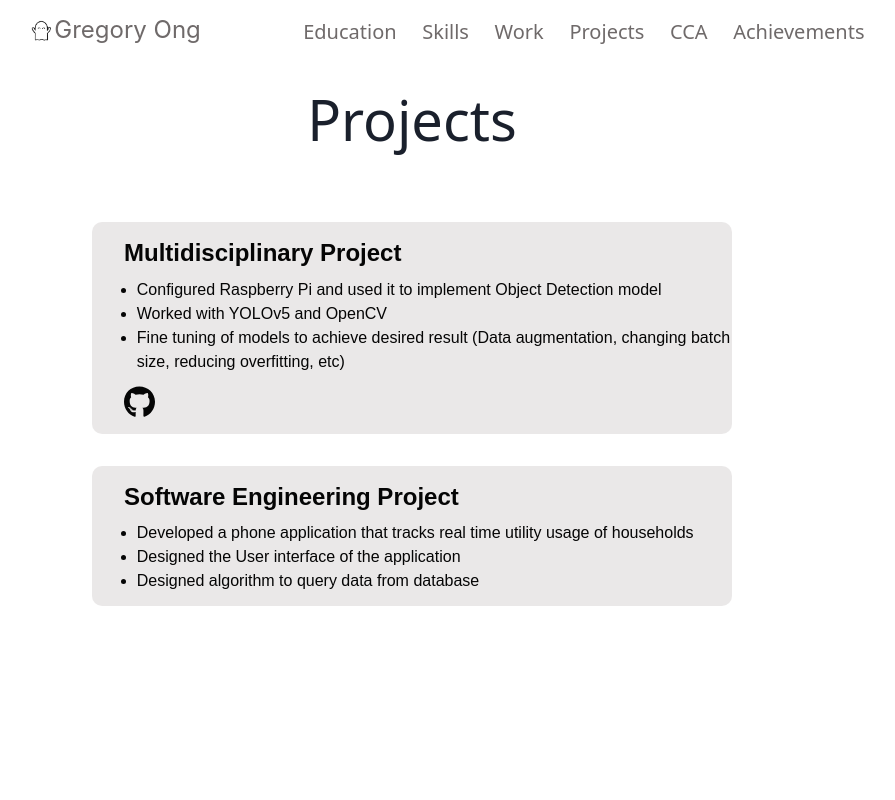
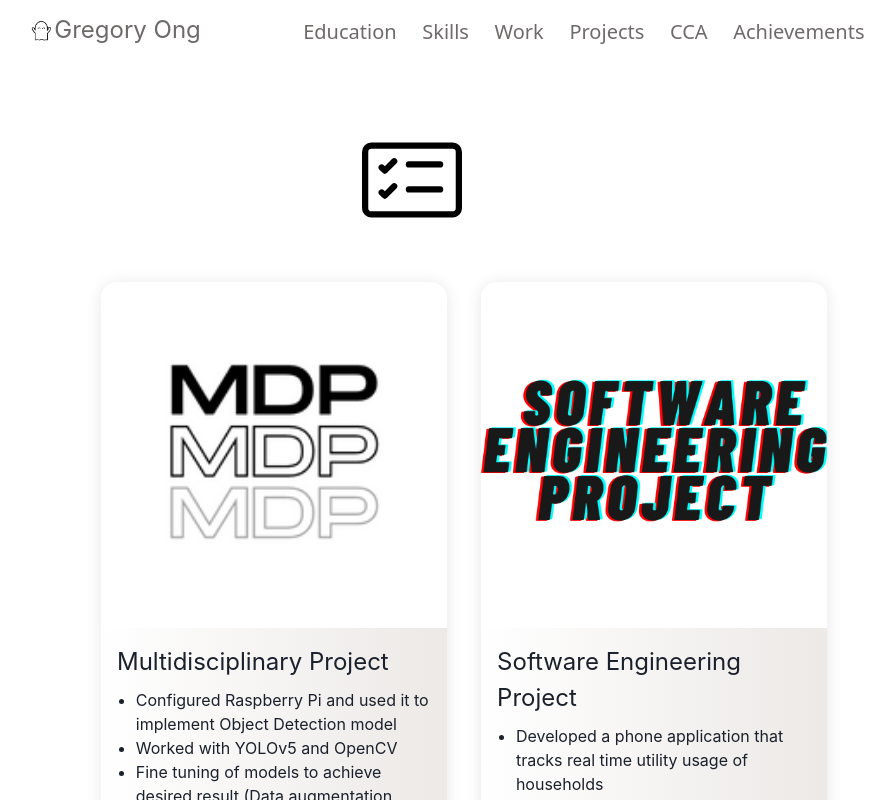
Before and after one commit to gregoryong16/gregoryong16.github.io, a React (Create React App) app: page /projects in a window 1280 px wide. Shown: the top 800 px of the page, without its empty margins (228-1123 px from the left). Built offline with nearby package versions, Linux system fonts and the light colour scheme; no server answers.

Commit message:
changed styling

```diff
--- a/src/components/Projects.js
+++ b/src/components/Projects.js
@@ -1,34 +1,66 @@
 import React from "react"
-import { Box } from "@chakra-ui/react"
 import { FontAwesomeIcon } from "@fortawesome/react-fontawesome";
 import {faGithub,} from "@fortawesome/free-brands-svg-icons";
+import {BsCardChecklist} from "react-icons/bs"
+import mdp from "../images/mdp.png"
+import swe from "../images/swe.png"
 
-export default function Projects() {
-    return <div className="projects_div">
-    <h1 className="projects_header">Projects</h1>
-    <Box className="projects_box">
-        <h1 className="projects_title">
-            Multidisciplinary Project
-        </h1>
-        <ul className="projects_pointers">
+const PROJECTS = [
+	{
+		title: 'Multidisciplinary Project',
+		desc: (
+			<ul>
                 <li>Configured Raspberry Pi and used it to implement Object Detection model </li>
                 <li>Worked with YOLOv5 and OpenCV</li>
                 <li>Fine tuning of models to achieve desired result (Data augmentation, changing batch size, reducing overfitting, etc)</li>
                 </ul>
-        <a href="https://github.com/gregoryong16/CZ3004-MDP-yolov5"
-               className="projects_git_icon">
-               <FontAwesomeIcon icon={faGithub} size="2x" />
-        </a>
-    </Box>
-    <Box className="projects_box2">
-        <h1 className="projects_title2">
-            Software Engineering Project
-        </h1>
-        <ul className="projects_pointers2">
+		),
+		image: mdp,
+        url: "https://github.com/gregoryong16/CZ3004-MDP-yolov5"
+	},
+    {
+        title: "Software Engineering Project",
+        desc: (
+            <ul>
                 <li>Developed a phone application that tracks real time utility usage of households </li>
                 <li>Designed the User interface of the application</li>
                 <li>Designed algorithm to query data from database</li>
             </ul>
-    </Box>
+        ),
+        image: swe,
+        url: "https://github.com/gregoryong16/SWE"
+    },
+];
+
+const Projects = () => {
+    return (
+    <div className="projects_div">
+        <div className='expFlex'>
+            <BsCardChecklist size={100} color='black' />
+            <div className="overall_container">
+            {PROJECTS.map((item, index) => (
+					    <div class="container">
+                            <div class="card" key={index}>
+                                <div class="card__header">
+                                    <img src={item.image} alt="card__image" class="card__image" width="500"/>
                                 </div>
+                                <div class="card_body">
+                                    <h4>{item.title}</h4>
+                                    <p>{item.desc}</p>
+                                </div>
+                                <div class="projects_git_icon">
+                                    <a href= {item.url}
+                                        className="projects_git_icon">
+                                        <FontAwesomeIcon icon={faGithub} size="2x" />
+                                    </a>
+                                </div>
+                            </div>
+                        </div>
+                    ))}
+            </div>
+        </div>
+    </div>
+    )
 }
+
+export default Projects;
--- a/src/components/Work.js
+++ b/src/components/Work.js
@@ -27,13 +27,14 @@ const Work = () => {
 			<div className="work_div">
 				<div className='expFlex'>
                     <MdOutlineWork size={100} color='black' />
+                    <div className="overall_container">
                         {WORKEXP.map((item, index) => (
                             <div class="container">
                                 <div class="card" key={index}>
-                                <div class="card__header">
+                                    <div class="card_header">
                                         <img src={item.image} alt="card__image" class="card__image" width="500"/>
                                     </div>
-                                <div class="card__body">
+                                    <div class="card_body">
                                         <span class="tag tag-blue">{item.date}</span>
                                         <h4>{item.position}</h4>
                                         {item.desc}
@@ -51,6 +52,7 @@ const Work = () => {
                         ))}
                     </div>
 				</div>
+			</div>
         </>
 	);
 }
--- a/src/index.css
+++ b/src/index.css
@@ -215,6 +215,7 @@ html, body, #root, .App{
 	padding-left: 20px;
 	padding-right: 20px;
   margin-top: 30px;
+  animation: slidein 3s;
 }
 
 .work_div{
@@ -249,6 +250,7 @@ html, body, #root, .App{
   margin-block: 2rem;
   gap: 2rem;
   flex-direction: row;
+  margin-left: 5%;
 }
 
 img {
@@ -268,7 +270,7 @@ img {
 background: linear-gradient(to right, #FFFFFF, #ECE9E6);
 }
 
-.card__body {
+.card_body {
   padding: 1rem;
   display: flex;
   flex-direction: column;
@@ -305,7 +307,7 @@ background: linear-gradient(to bottom, #ef473a, #cb2d3e);
   color: #fafafa;
 }
 
-.card__body h4 {
+.card_body h4 {
   font-size: 1.5rem;
   text-transform: capitalize;
 }
@@ -347,6 +349,7 @@ background: linear-gradient(to bottom, #ef473a, #cb2d3e);
 .item-subtitle {
 	text-align: center !important;
 }
+
 .expFlex {
   margin-top: 100px;
 	max-width: 1024px;
@@ -357,12 +360,16 @@ background: linear-gradient(to bottom, #ef473a, #cb2d3e);
 	align-items: center;
 }
 
-
+.overall_container{
+  display: flex;
+  flex-direction: row;
+}
 @media (max-width: 800px) {
 	.expContainer {
 		padding: 0px;
 		max-width: 100vw;
 	}
+
 	.expFlex {
 		flex-direction: column;
 		width: 90vw;
@@ -455,47 +462,17 @@ background: linear-gradient(to bottom, #ef473a, #cb2d3e);
 }
 
 .projects_div{
-  height: 100%;
-  display: flex;
-  flex-direction: column;
-  align-items: center;
+  opacity: 1;
+	transform: none;
+	visibility: visible;
+	display: flex;
+	height: auto;
+	justify-content: center;
+	align-items: center;
+	padding-left: 20px;
+	padding-right: 20px;
+  margin-top: 30px;
 }
-
-.projects_header{
-  margin-top: 6%;
-  height: 15%;
-  font-size: 350%;
-  font-family: system-ui, -apple-system, BlinkMacSystemFont, 'Segoe UI', Roboto, Oxygen, Ubuntu, Cantarell, 'Open Sans', 'Helvetica Neue', sans-serif;
-  margin-bottom: 2%;
-}
-
-.projects_box{
-  font-family: sans-serif;
-  background-color: rgba(204, 199, 199, 0.404);
-  color: #050505;
-  display:flex;
-  align-items: flex-start;
-  flex-direction: column;
-  border-radius: 10px;
-  height: fit-content;
-  width: 50%;
-  margin-bottom: 2.5%;
-}
-
-.projects_title{
-  margin-top: 2%;
-  margin-left: 5%;
-  font-size: 150%;
-  font-weight: bold;
-}
-
-.projects_pointers{
-  margin-top: 1%;
-  margin-left: 7%;
-  font-size: 100%;
-  margin-bottom: 1%;
-}
-
 .projects_git_icon{
   margin-top: 1%;
   transition: transform 250ms;
@@ -507,34 +484,9 @@ background: linear-gradient(to bottom, #ef473a, #cb2d3e);
   transform: translateY(-5px);
 }
 
-.projects_box2{
-  font-family: sans-serif;
-  background-color: rgba(204, 199, 199, 0.404);
-  color: #050505;
-  display:flex;
-  align-items: flex-start;
-  flex-direction: column;
-  border-radius: 10px;
-  height: fit-content;
-  width: 50%;
-  margin-bottom: 2.5%;
+.card_body > p {
+  margin-left: 6%;
 }
-
-.projects_title2{
-  margin-top: 2%;
-  margin-left: 5%;
-  font-size: 150%;
-  font-weight: bold;
-}
-
-.projects_pointers2{
-  margin-top: 1%;
-  margin-left: 7%;
-  font-size: 100%;
-  margin-bottom: 2%;
-
-}
-
 .cca_div{
   height: 150%;
   display: flex;
```
Also changed, not shown: src/images/swe.png. Lines whose indentation alone changed are shown as unchanged.
